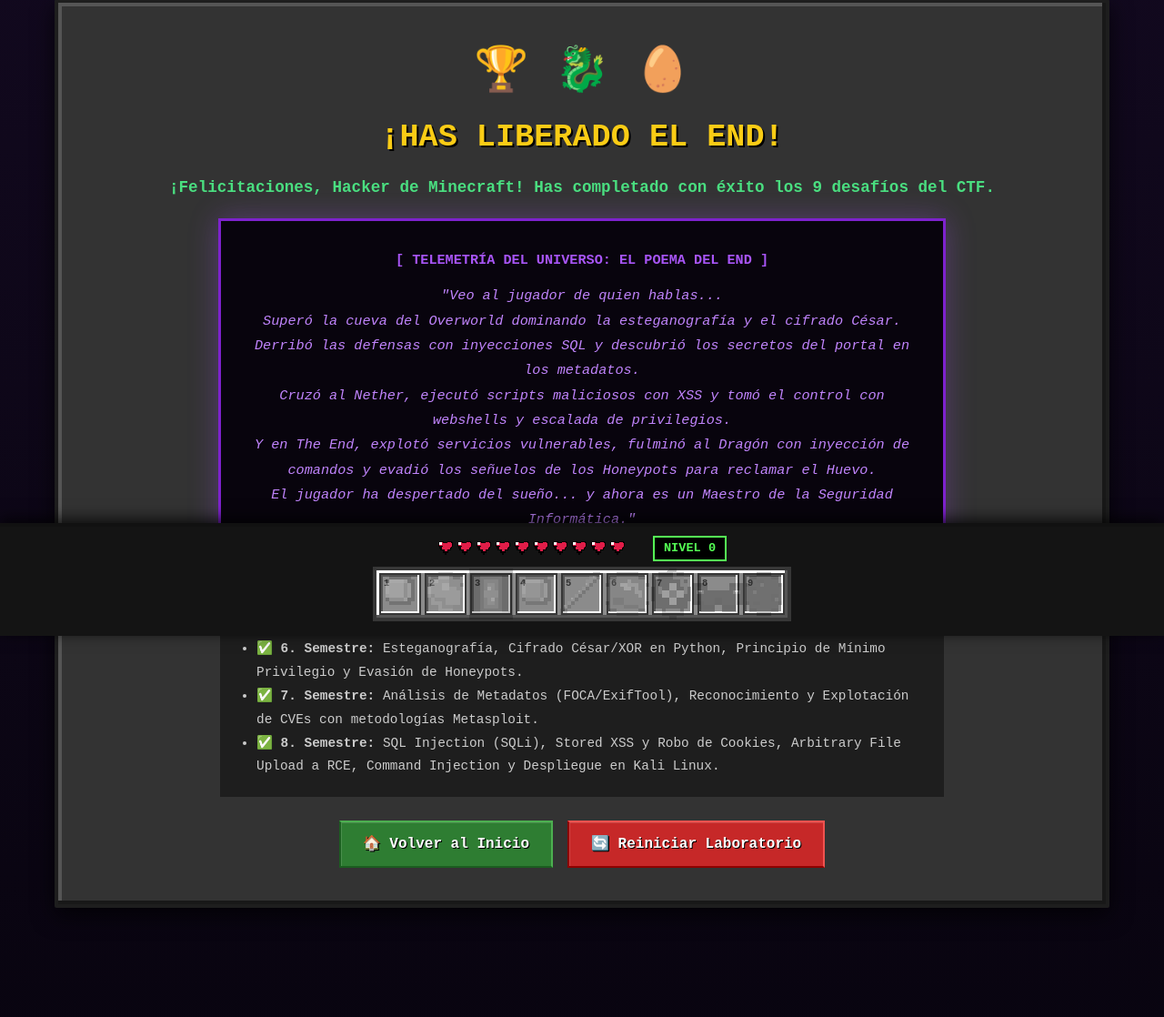
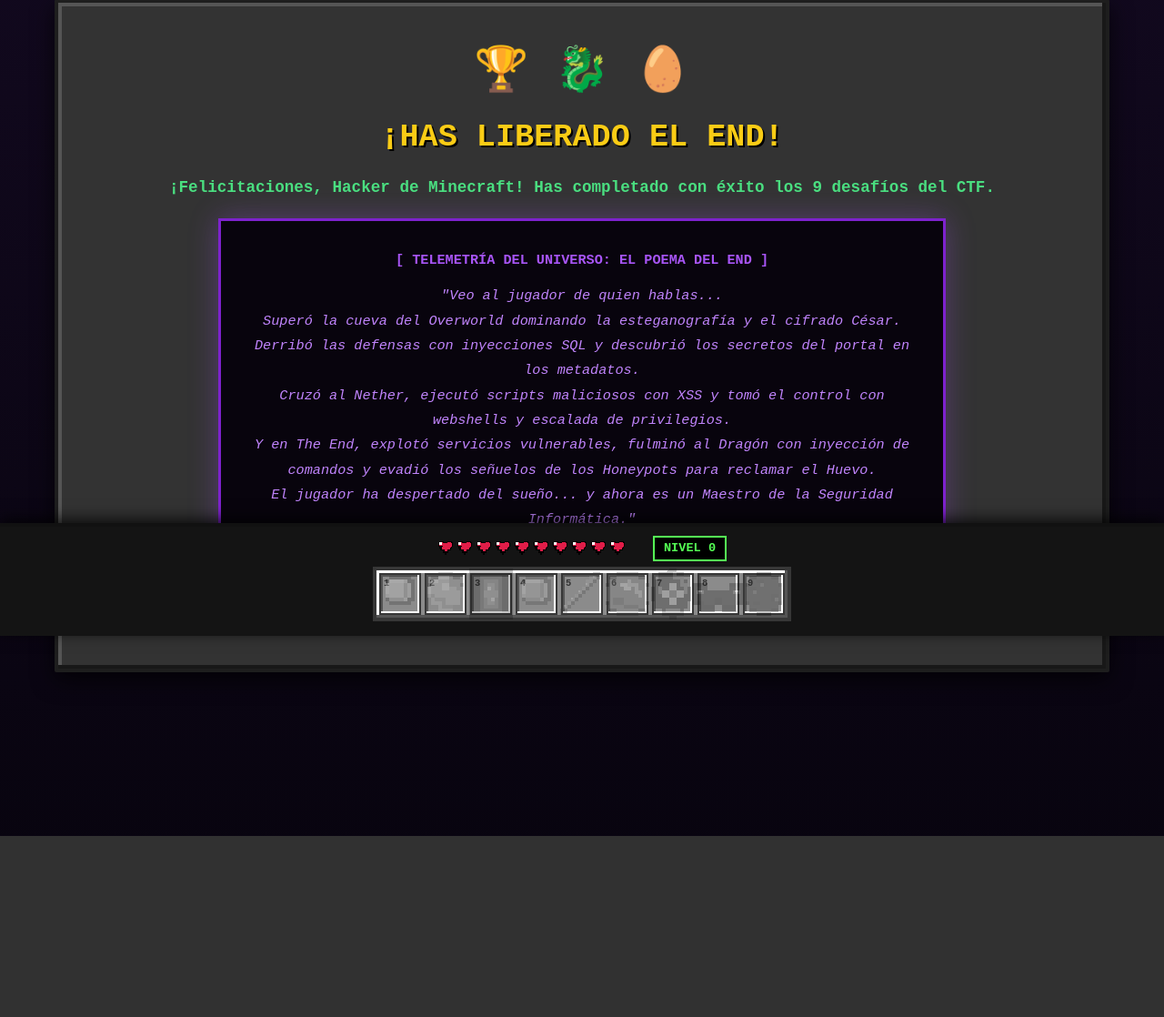
Before and after one commit to martindaniel77/MINECRAFT_Bandera, a Flask app: page /victory in a window 1280 px wide. Shown: the part 101-1219 px from the top of the page at 91% size. After the commit the page ends 1020 px from the top, so only its background shows below. Run offline with Flask 3, Linux system fonts and the light colour scheme; data that the repository does not hold is empty; some libraries are stand-ins or nearby versions.

Commit message:
Se quito material que no es necesario para la visualizacion del jogo

```diff
--- a/MINECRAFT/app/templates/nether.html
+++ b/MINECRAFT/app/templates/nether.html
@@ -29,7 +29,6 @@
           </div>
           <div>
             <h3 style="color:#ffffff; font-size:1.05rem;">1. Lingote de Oro</h3>
-            <span class="syllabus-tag">8º Semestre: Stored XSS & Robo de Cookies</span>
           </div>
         </div>
         <div class="challenge-body">
@@ -119,7 +118,6 @@
           </div>
           <div>
             <h3 style="color:#ffffff; font-size:1.05rem;">2. Vara de Blaze</h3>
-            <span class="syllabus-tag">8º Semestre: File Upload & RCE</span>
           </div>
         </div>
         <div class="challenge-body">
@@ -198,7 +196,6 @@
           </div>
           <div>
             <h3 style="color:#ffffff; font-size:1.05rem;">3. Ender Pearl / Ojo</h3>
-            <span class="syllabus-tag">6º Semestre: Principio de Mínimo Privilegio</span>
           </div>
         </div>
         <div class="challenge-body">
--- a/MINECRAFT/app/templates/overworld.html
+++ b/MINECRAFT/app/templates/overworld.html
@@ -28,7 +28,6 @@
           </div>
           <div>
             <h3 style="color:#ffffff; font-size:1.05rem;">1. Lingote de Hierro</h3>
-            <span class="syllabus-tag">6º Semestre: Esteganografía & Cifrado</span>
           </div>
         </div>
         <div class="challenge-body">
@@ -89,7 +88,6 @@
           </div>
           <div>
             <h3 style="color:#ffffff; font-size:1.05rem;">2. Diamante en Y=-58</h3>
-            <span class="syllabus-tag">8º Semestre: SQL Injection (SQLi)</span>
           </div>
         </div>
         <div class="challenge-body">
@@ -164,7 +162,6 @@
           </div>
           <div>
             <h3 style="color:#ffffff; font-size:1.05rem;">3. Portal del Nether</h3>
-            <span class="syllabus-tag">7º Semestre: Metadatos (FOCA/ExifTool)</span>
           </div>
         </div>
         <div class="challenge-body">
--- a/MINECRAFT/app/templates/the_end.html
+++ b/MINECRAFT/app/templates/the_end.html
@@ -29,7 +29,6 @@
           </div>
           <div>
             <h3 style="color:#ffffff; font-size:1.05rem;">1. Cristales del End</h3>
-            <span class="syllabus-tag">7º Semestre: CVEs & Metasploit</span>
           </div>
         </div>
         <div class="challenge-body">
@@ -59,7 +58,7 @@
             </div>
             <div id="hint-crystals" class="hint-box">
               <strong>Pista — Disparo de una backdoor:</strong><br>
-              1. No estás buscando un fallo de autenticación: estás buscando una <em>puerta atrás</em> que alguien dejó en el servicio. Así funcionaban los incidentes de IRC y ProFTPD que viste en 7º Semestre.<br>
+              1. No estás buscando un fallo de autenticación: estás buscando una <em>puerta atrás</em> que alguien dejó en el servicio. Así funcionaban los incidentes de IRC y ProFTPD que se han documentado en la historia de la ciberseguridad.<br>
               2. Estas backdoors casi nunca se aleatorizan: comparan tu entrada contra un token fijo. El proveedor y el año suelen estar escritos en el propio token.<br>
               3. El mismo campo cumple dos funciones: una es activar el disparador y la otra es entregar tu entrada a una shell. Piensa en un carácter de dos letras que precedía a los comandos en los protocolos antiguos, y en el operador que le sigue.
             </div>
@@ -96,7 +95,6 @@
           </div>
           <div>
             <h3 style="color:#ffffff; font-size:1.05rem;">2. Derrotar al Dragón</h3>
-            <span class="syllabus-tag">8º Semestre: Command Injection & RCE</span>
           </div>
         </div>
         <div class="challenge-body">
@@ -164,7 +162,6 @@
           </div>
           <div>
             <h3 style="color:#ffffff; font-size:1.05rem;">3. Huevo de Dragón</h3>
-            <span class="syllabus-tag">6º Semestre: Honeypots & Evasión</span>
           </div>
         </div>
         <div class="challenge-body">
--- a/MINECRAFT/app/templates/victory.html
+++ b/MINECRAFT/app/templates/victory.html
@@ -25,16 +25,6 @@
     </p>
   </div>
 
-  <!-- Resumen de Competencias de Seguridad Demostradas -->
-  <div style="background: #1e1e1e; border: 2px solid #333; padding: 20px; text-align: left; max-width: 800px; margin: 20px auto;">
-    <h3 style="color: #60a5fa; margin-bottom: 12px; text-align: center;">🎓 Competencias Demostradas (6º, 7º y 8º Semestre):</h3>
-    <ul style="color: #ccc; font-size: 0.9rem; line-height: 1.8; padding-left: 20px;">
-      <li>✅ <strong>6. Semestre:</strong> Esteganografía, Cifrado César/XOR en Python, Principio de Mínimo Privilegio y Evasión de Honeypots.</li>
-      <li>✅ <strong>7. Semestre:</strong> Análisis de Metadatos (FOCA/ExifTool), Reconocimiento y Explotación de CVEs con metodologías Metasploit.</li>
-      <li>✅ <strong>8. Semestre:</strong> SQL Injection (SQLi), Stored XSS y Robo de Cookies, Arbitrary File Upload a RCE, Command Injection y Despliegue en Kali Linux.</li>
-    </ul>
-  </div>
-
   <div style="display: flex; justify-content: center; gap: 16px; margin-top: 24px;">
     <a href="{{ url_for('index') }}" class="mc-btn mc-btn-green" style="padding: 12px 24px; font-size: 1rem;">
       🏠 Volver al Inicio
```
